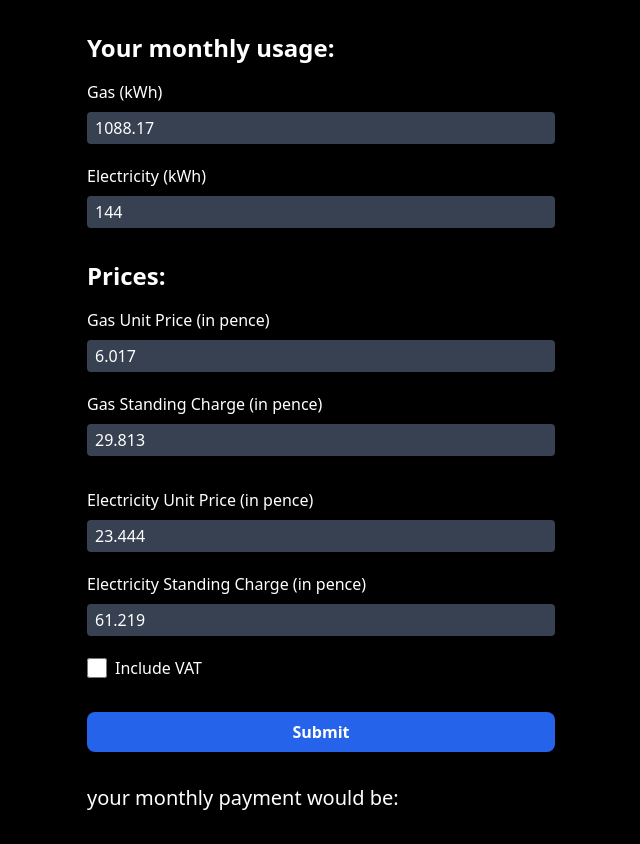
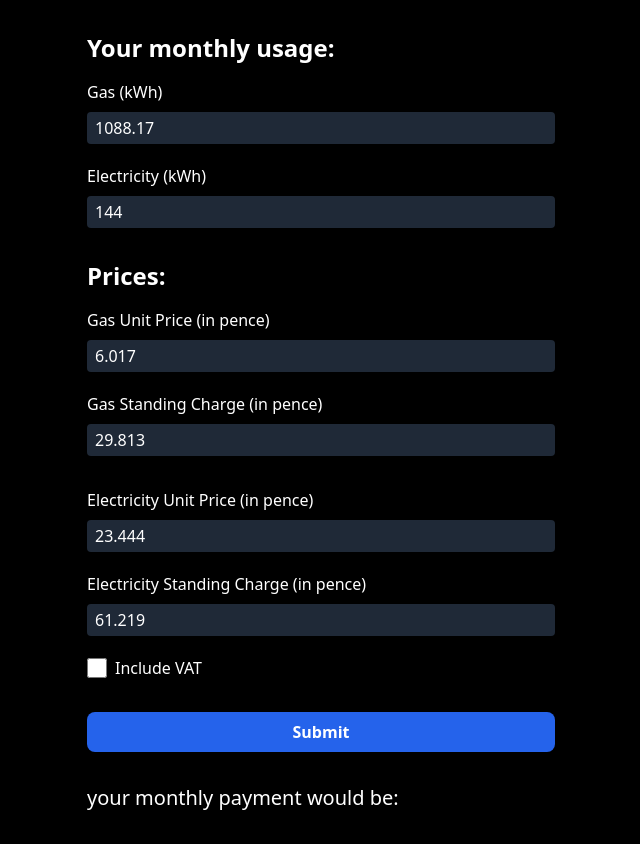
Before and after one commit to sinatajikjs/Energy-calculator, a plain HTML site: page index.html in a window 1280 px wide. Shown: the whole page, without its empty margins (319-959 px from the left). Drawn offline with nearby package versions, Linux system fonts and the light colour scheme.

Commit message:
inputs color changed

```diff
--- a/index.html
+++ b/index.html
@@ -16,7 +16,7 @@
           <div class="flex flex-col gap-2">
             <label class="text-white">Gas (kWh)</label>
             <input
-              class="px-2 py-1 bg-gray-700 text-white rounded outline-none focus:ring-1 focus:ring-violet-400"
+              class="px-2 py-1 bg-gray-800 text-white rounded outline-none focus:ring-1 focus:ring-violet-400"
               id="gas-usage"
               type="text"
               value="1088.17"
@@ -26,7 +26,7 @@
             <label class="text-white">Electricity (kWh)</label>
             <input
               id="electricity-usage"
-              class="px-2 py-1 bg-gray-700 text-white rounded outline-none focus:ring-1 focus:ring-violet-400"
+              class="px-2 py-1 bg-gray-800 text-white rounded outline-none focus:ring-1 focus:ring-violet-400"
               type="text"
               value="144"
             />
@@ -43,7 +43,7 @@
               id="gas-unit-price"
               value="6.017"
               type="text"
-              class="px-2 py-1 bg-gray-700 text-white rounded outline-none focus:ring-1 focus:ring-violet-400"
+              class="px-2 py-1 bg-gray-800 text-white rounded outline-none focus:ring-1 focus:ring-violet-400"
             />
           </div>
           <div class="flex flex-col gap-2">
@@ -52,7 +52,7 @@
               id="gas-standing-charge"
               value="29.813"
               type="text"
-              class="px-2 py-1 bg-gray-700 text-white rounded outline-none focus:ring-1 focus:ring-violet-400"
+              class="px-2 py-1 bg-gray-800 text-white rounded outline-none focus:ring-1 focus:ring-violet-400"
             />
           </div>
         </div>
@@ -66,7 +66,7 @@
               id="electricity-unit-price"
               value="23.444"
               type="text"
-              class="px-2 py-1 bg-gray-700 text-white rounded outline-none focus:ring-1 focus:ring-violet-400"
+              class="px-2 py-1 bg-gray-800 text-white rounded outline-none focus:ring-1 focus:ring-violet-400"
             />
           </div>
           <div class="flex flex-col gap-2">
@@ -77,7 +77,7 @@
               id="electricity-standing-charge"
               value="61.219"
               type="text"
-              class="px-2 py-1 bg-gray-700 text-white rounded outline-none focus:ring-1 focus:ring-violet-400"
+              class="px-2 py-1 bg-gray-800 text-white rounded outline-none focus:ring-1 focus:ring-violet-400"
             />
 
           </div>
```
